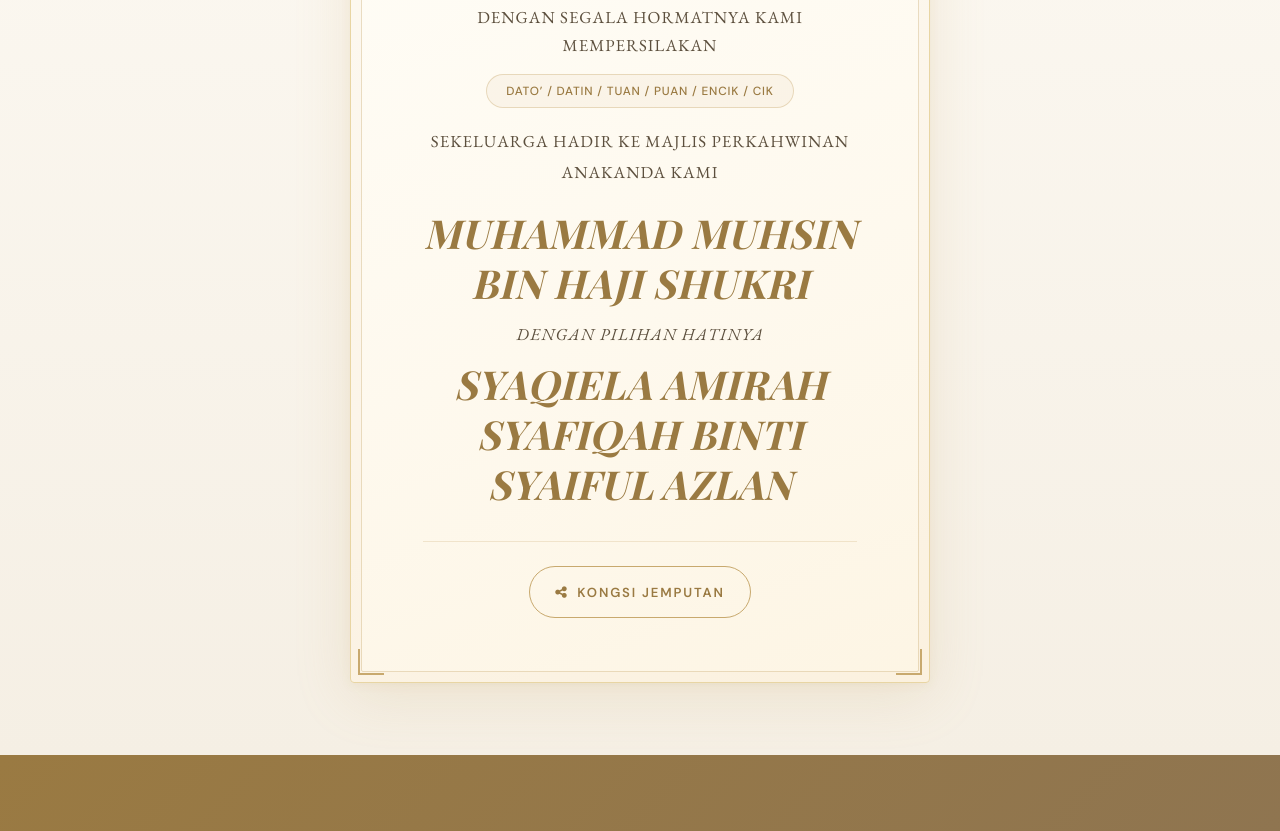
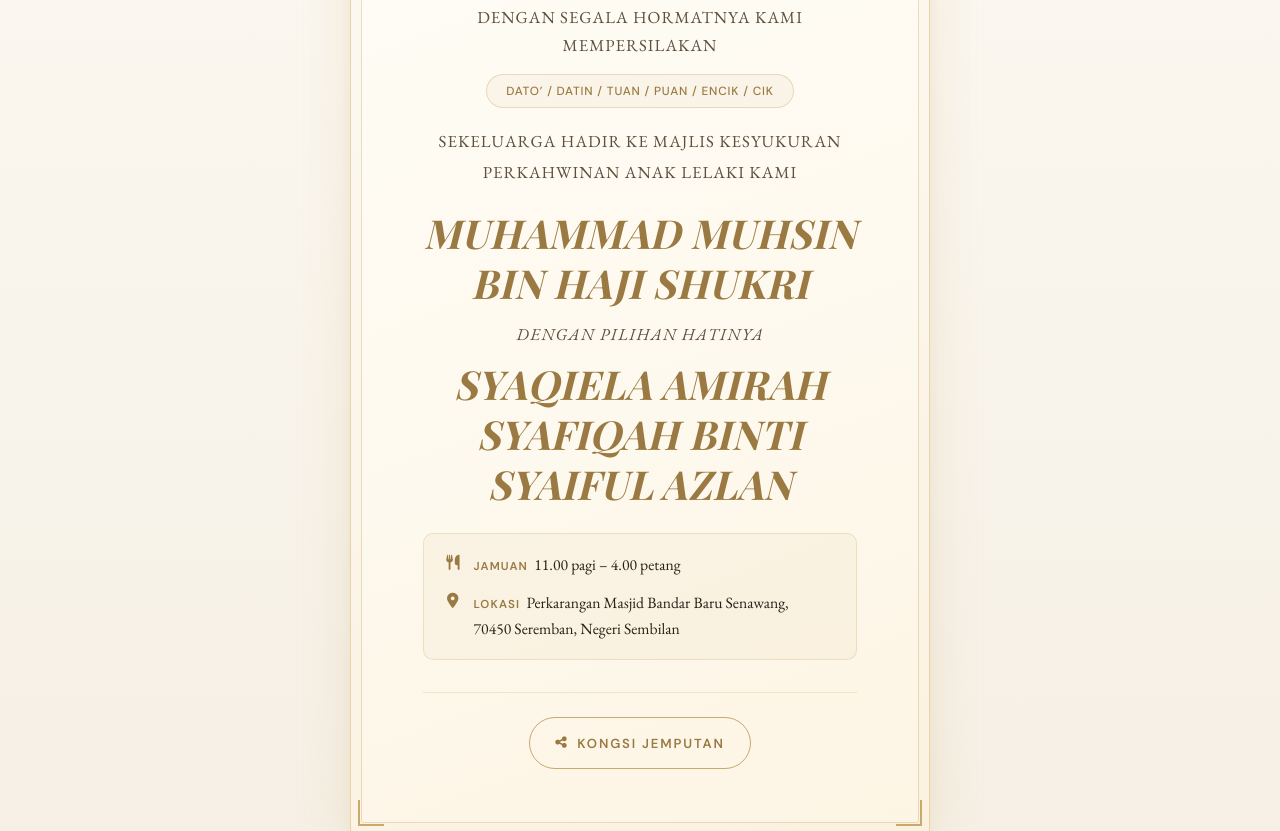
Before and after one commit to lighthouse02/muhsinshadigitalcard, a plain HTML site: page index.html in a window 1280 px wide. Shown: the part 1156-1987 px from the top of the page. Drawn offline with nearby package versions, Linux system fonts and the light colour scheme; a web font is replaced by a local one.

Commit message:
feat: update wedding invitation details and add event information section

```diff
--- a/app.js
+++ b/app.js
@@ -1087,15 +1087,16 @@
   const SHARE_CAPTION =
 `Assalamualaikum w.b.t.,
 
-Dengan penuh rasa syukur dan kegembiraan, kami menjemput Tuan/Puan sekeluarga hadir ke majlis perkahwinan anakanda kami:
+Dengan penuh rasa syukur dan kegembiraan, kami menjemput Tuan/Puan sekeluarga hadir ke Majlis Kesyukuran Perkahwinan anak lelaki kami:
 
 💍 Muhammad Muhsin bin Haji Shukri
     dengan pilihan hatinya
     Syaqiela Amirah Syafiqah binti Syaiful Azlan
 
 📅 Sabtu, 30 Mei 2026
-⏰ 10:00 pagi
-📍 Masjid Bandar Baru Senawang
+🍽️ Jamuan: 11.00 pagi – 4.00 petang
+📍 Perkarangan Masjid Bandar Baru Senawang,
+   70450 Seremban, Negeri Sembilan
 
 Kehadiran Tuan/Puan amat kami sanjungi dan menjadi rahmat kepada majlis kami.
 
--- a/index.html
+++ b/index.html
@@ -127,13 +127,24 @@
         <p class="sal-honorifics">DATO&rsquo; / DATIN / TUAN / PUAN / ENCIK / CIK</p>
 
         <p class="sal-family-text">
-          SEKELUARGA HADIR KE MAJLIS PERKAHWINAN<br>ANAKANDA KAMI
+          SEKELUARGA HADIR KE MAJLIS KESYUKURAN<br>PERKAHWINAN ANAK LELAKI KAMI
         </p>
 
         <div class="sal-names-block">
           <p class="sal-child-name">MUHAMMAD MUHSIN BIN HAJI SHUKRI</p>
           <p class="sal-with">DENGAN PILIHAN HATINYA</p>
           <p class="sal-partner-name">SYAQIELA AMIRAH SYAFIQAH BINTI SYAIFUL AZLAN</p>
+        </div>
+
+        <div class="sal-event-details" aria-label="Butiran majlis">
+          <div class="sal-detail-row">
+            <i class="fas fa-utensils" aria-hidden="true"></i>
+            <span><strong>Jamuan</strong> &nbsp;11.00 pagi &ndash; 4.00 petang</span>
+          </div>
+          <div class="sal-detail-row">
+            <i class="fas fa-location-dot" aria-hidden="true"></i>
+            <span><strong>Lokasi</strong> &nbsp;Perkarangan Masjid Bandar Baru Senawang,<br>70450 Seremban, Negeri Sembilan</span>
+          </div>
         </div>
 
         <div class="sal-share-row">
--- a/style.css
+++ b/style.css
@@ -783,6 +783,44 @@ img { display: block; max-width: 100%; }
   .salutation-card { padding: 4.5rem 4.5rem 4rem; }
 }
 
+/* Event details block inside salutation card */
+.sal-event-details {
+  margin: 1.5rem 0 .5rem;
+  padding: 1.1rem 1.25rem;
+  background: rgba(200,169,110,.07);
+  border: 1px solid rgba(200,169,110,.28);
+  border-radius: var(--radius-sm);
+  display: flex;
+  flex-direction: column;
+  gap: .75rem;
+  text-align: left;
+}
+.sal-detail-row {
+  display: flex;
+  align-items: flex-start;
+  gap: .75rem;
+  font-family: var(--font-serif);
+  font-size: clamp(.88rem, 2.5vw, .98rem);
+  color: var(--text);
+  line-height: 1.65;
+}
+.sal-detail-row i {
+  color: var(--gold-dark);
+  font-size: .95rem;
+  margin-top: .2rem;
+  flex-shrink: 0;
+  width: 1.1rem;
+  text-align: center;
+}
+.sal-detail-row strong {
+  font-family: var(--font-sans);
+  font-size: .72rem;
+  font-weight: 600;
+  letter-spacing: .1em;
+  text-transform: uppercase;
+  color: var(--gold-dark);
+}
+
 /* ---------- SHARE BUTTON ---------- */
 .sal-share-row {
   margin-top: 2rem;
```
